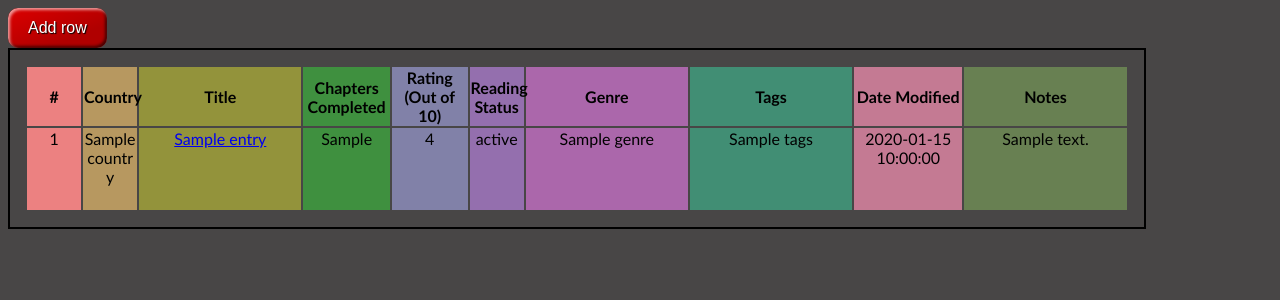
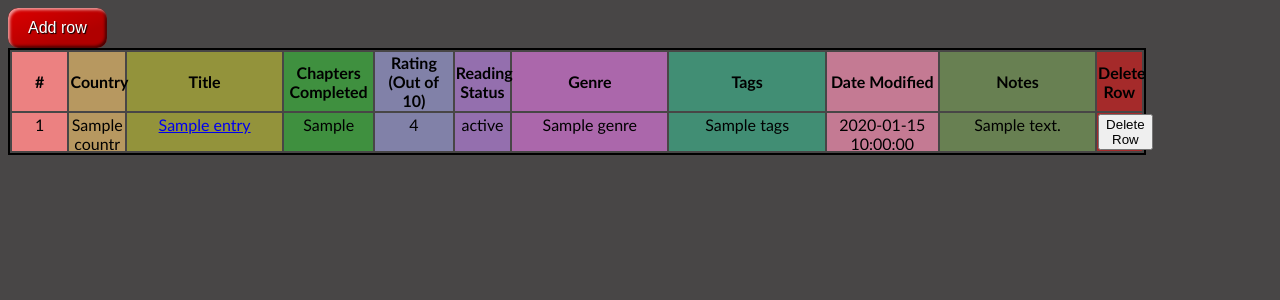
Before and after one commit to doublesmokedbaconandpie/Personal-Webnovel-Ranking-List, a Flask app: template src/templates/index.html in a window 1280 px wide. Shown: the top 300 px of the page. Run offline with Flask 3, Linux system fonts and the light colour scheme; the template is opened without the code that fills it: most values are stand-ins (such as "Sample title", 1, 10 or a date in 2020).

Commit message:
delete row

```diff
--- a/src/App.py
+++ b/src/App.py
@@ -31,7 +31,7 @@ def saveEditCell():
         post_json = request.get_json()
         id, col, val, date_val = int(post_json['id']), post_json['col'], post_json['val'], post_json['date_val']
         col_num = NovelEntry.get_col_num(col)
-        logging.info(f'id:{id}, col:{col}, val:{val}, date_val:{date_val}, col_num:{col_num}')
+        logging.info(f'id: {id}, col: {col}, val: {val}, date_val: {date_val}, col_num: {col_num}')
 
         if id > db.id_tracker.max_ID + 1:
             return {'result': 'false', 'error': 'Invalid ID'}
@@ -82,3 +82,26 @@ def fetchScrapedRow():
                 'tags': data.tags,
                 'date_modified': data.date_modified,
                 'id': data.id}
+
+@app.route('/deleteRow', methods=['POST'])
+def deleteRow():
+    if request.method == 'POST':
+        logging.info('Post request for deleteRow')
+        db = StoreNovelData('App.db', 'NovelCache.db', 'Webnovels')
+        table_name = 'Webnovels'
+        db.select_table(table_name)
+
+        post_json = request.get_json()
+        id = int(post_json['id'])
+        logging.info(f'id: {id}')
+
+        delete_attempt = db.delete_entry('ID', id)
+        logging.info(f'Delete attempt: {delete_attempt}')
+
+        if delete_attempt:
+            return {'result': 'true'}
+        return {'result': 'false', 'error': 'Invalid ID'}
+
+if __name__ == "__main__":
+    app.debug = False
+    app.run()
--- a/src/static/CSS/style.css
+++ b/src/static/CSS/style.css
@@ -7,13 +7,13 @@ body {
 table {
     width: 90%;
     border: solid 2px black;
-    padding: 15px;
+    padding: 0px;
     table-layout: fixed;
     text-align: center;
 }
 
 .scrollable {
-    height: 80px;
+    height: 35px;
     overflow: auto;
 }
 
@@ -78,6 +78,10 @@ table {
     border: 0px;
 }
 
+.col11 {
+    background-color: brown;
+}
+
 /* Dropdown Content (Hidden by Default) */
 .col2dropdown {
     display: none;
@@ -96,10 +100,9 @@ table {
     display: block;
   }
 
-/*
 .col2:hover .col2dropdown {
     box-shadow: inset #54b3d6;
     color: white;
     display: block;
-    translate: 0% -80%;
-} */
+    translate: 0% 50%;
+}
--- a/src/static/JS/addRow.js
+++ b/src/static/JS/addRow.js
@@ -1,10 +1,10 @@
-const table = document.getElementById("NovelTable");
 var Max_ID = getMaxId();
 
 document.getElementById("addRow")
         .addEventListener("click", addRowClick);
 
 function addRowClick() {
+    const table = document.getElementById("NovelTable");
     if (checkLastRowEmpty(table)) {return;}
     row = table.insertRow(table.rows.length);
     for (let i = 0; i < table.rows[0].cells.length; i++) {
@@ -12,7 +12,7 @@ function addRowClick() {
             createCell(row.insertCell(i), `${table.rows.length - 1}.`, 'col0', false);
             continue;}
         if (i == 2) {
-            createCellCol2(row.insertCell(i));
+            createCellTitleUrl(row.insertCell(i));
             continue;}
         if (i == 8) {
             createCell(row.insertCell(i), "", 'col8', false);
@@ -20,8 +20,11 @@ function addRowClick() {
         if (i == 10) {
             createCell(row.insertCell(i), Max_ID + 1, 'col10', false);
             Max_ID += 1;
-            continue;
-        }
+            continue;}
+        if (i == 11) {
+            createCellDelete(row.insertCell(i));
+            Max_ID += 1;
+            continue;}
         createCell(row.insertCell(i), "", `col${i}`, true);
     }
 }
@@ -40,7 +43,7 @@ function createCell(cell, text, class_name, content_editable) {
     return cell;
 }
 
-function createCellCol2(cell) {
+function createCellTitleUrl(cell) {
     var div1 = document.createElement('div');
     var txt1 = document.createElement('a');
     txt1.setAttribute('href', '');
@@ -62,20 +65,30 @@ function createCellCol2(cell) {
     return cell;
 }
 
+function createCellDelete(cell) {
+    var div = document.createElement('div');
+    var button = document.createElement('button');
+    button.setAttribute('class', 'deleteRow');
+    button.innerHTML = 'Delete Row';
+    div.appendChild(button);
+
+    cell.setAttribute("class", "col11");
+    cell.appendChild(div);
+    return cell;
+}
 
 function checkLastRowEmpty(table){
-    // bugged on title and url
     var last_row = table.rows[table.rows.length - 1];
-    for (let i = 1; i < 10; i++) {
-        let inner_div = last_row.cells[i].children[0];
-        if (inner_div.innerHTML != "") {
-            return false;
-        }
+    RowData = getValsFromRow(last_row);
+    for (const [key, value] of Object.entries(RowData)) {
+        if (key == 'id' || key == 'number') {continue;}
+        if (value != '') {return false;}
     }
     return true;
 }
 
 function getMaxId() {
+    const table = document.getElementById("NovelTable");
     let last_row = table.rows[table.rows.length - 1];
     return parseInt(getValsFromRow(last_row)['id']);
 }
--- /dev/null
+++ b/src/static/JS/deleteRow.js
@@ -0,0 +1,27 @@
+document.querySelectorAll('.deleteRow')
+        .forEach(e => e.addEventListener('click', deleteRowbutton));
+
+async function deleteRowbutton(evt) {
+    var row = evt.target.parentElement.parentElement.parentElement;
+    const tablebody = row.parentElement
+    tablebody.removeChild(row);
+    result = await updateServerDeleteRow(row);
+}
+
+async function updateServerDeleteRow(row) {
+    var id = getValsFromRow(row)['id'];
+    const send_post = await fetch(`/deleteRow`, {
+        method: "POST",
+        headers: {
+            "Content-Type": "application/json",
+        },
+        body: JSON.stringify({
+            id: id
+            })
+        })
+        .then(response => response.json());
+
+    console.log("%c updateServerDeleteRow", "color:red;")
+    console.log({id, send_post});
+    return send_post;
+}
--- a/src/static/JS/editCell.js
+++ b/src/static/JS/editCell.js
@@ -52,7 +52,7 @@ async function exitLinkEditor(evt) {
     setRowValue(row, 'url', linkText);
     cell.removeChild(evt.target);
 
-    const send_get = await retrieveDataFromServer(id, linkText);
+    const send_get = await retrieveScrapedRow(id, linkText);
     if (send_get['result'] == 'true') {
         console.log("%c editing after scraping", "color:brown;");
         setRowValue(row, 'country', send_get['country']);
@@ -66,13 +66,13 @@ async function exitLinkEditor(evt) {
 
     console.log('doing the other one!');
     console.log(send_get['result'])
-    const server_success = await sendDataToServer(id, "Url", linkText, new_date_val);
+    const server_success = await sendUrlToServer(id, "Url", linkText, new_date_val);
     if (server_success['result'] == 'true') {
         setRowValue(row, 'date_modified', getCurrDate());
     }
 }
 
-async function retrieveDataFromServer(id, url) {
+async function retrieveScrapedRow(id, url) {
     console.log(`Sending id ${id} and url ${url}`);
     const send_get = await fetch(`/fetchScrapedRow`, {
         method: "POST",
@@ -85,7 +85,7 @@ async function retrieveDataFromServer(id, url) {
     })
         .then(response => response.json());
 
-    console.log("%c Get Data", "color:yellow;")
+    console.log("%c retrieveScrapedRowFromServer", "color:yellow;")
     console.log({send_get});
     return send_get;
 }
@@ -106,13 +106,13 @@ async function saveEditCell(evt){
         }
     }
 
-    const send_post = await sendDataToServer(id, col, val, new_date_val);
+    const send_post = await updateServerUrl(id, col, val, new_date_val);
     if (send_post['result'] == 'true') {
         setRowValue(row, 'date_modified', getCurrDate())
     }
 }
 
-async function sendDataToServer(id, col, val, date_val) {
+async function updateServerUrl(id, col, val, date_val) {
     const send_post = await fetch(`/editCell`, {
         method: "POST",
         headers: {
@@ -126,18 +126,9 @@ async function sendDataToServer(id, col, val, date_val) {
         })
         .then(response => response.json());
 
-    console.log("%c Post Data", "color:purple;")
+    console.log("%c updateServerUrl", "color:purple;")
     console.log({id, col, val, date_val, send_post});
     return send_post;
-}
-
-function getDivCurrDate() {
-    let currentDate = getCurrDate();
-
-    var div = document.createElement('div');
-    div.setAttribute('class', "scrollable");
-    div.innerHTML = currentDate;
-    return div;
 }
 
 function getCurrDate() {
@@ -154,11 +145,11 @@ function getCurrDate() {
     return `${year}-${month}-${day}`;
 }
 
-
 // delete rows
-// url dropdown
+// edit history
 // sort
 // find
 // UI touches
 // On focus extend row
+// URL dropdown
 // drag rows?
--- a/src/templates/index.html
+++ b/src/templates/index.html
@@ -4,7 +4,6 @@
         <meta charset="UTF-8">
         <meta name="viewport" content="width=device-width, initial-scale=1">
         <title>{{title_name}} - List</title>
-        <script src="https://code.jquery.com/jquery-3.6.3.min.js" integrity="sha256-pvPw+upLPUjgMXY0G+8O0xUf+/Im1MZjXxxgOcBQBXU=" crossorigin="anonymous"></script>
         <link rel="stylesheet" href="static/CSS/style.css">
     </head>
     <body>
@@ -13,14 +12,15 @@
             <colgroup>
                 <col style = "width:5%">
                 <col style = "width:5%">
-                <col style = "width:15%">
+                <col style = "width:14%">
                 <col style = "width:8%">
                 <col style = "width:7%">
                 <col style = "width:5%">
-                <col style = "width:15%">
-                <col style = "width:15%">
+                <col style = "width:14%">
+                <col style = "width:14%">
                 <col style = "width:10%">
-                <col style = "width:15%">
+                <col style = "width:14%">
+                <col>
             </colgroup>
             <thead>
                 <tr class="HeaderRow">
@@ -35,6 +35,7 @@
                     <th class= "col8">Date Modified</th>
                     <th class= "col9">Notes</th>
                     <th class = "col10">ID</th>
+                    <th class = "col11">Delete Row</th>
                 </tr>
             </thead>
             <tbody>
@@ -56,10 +57,13 @@
                     <td class = "col8"><div class = "scrollable">{{entry.date_modified}}</div></td>
                     <td contenteditable="true" class = "col9"><div class = "scrollable">{{entry.notes}}</div></td>
                     <td class = "col10"><div class = "scrollable">{{entry.id}}</div></td>
+                    <td class = "col11"><div><button type="button" class='deleteRow'>Delete Row</button></div></td>
                 </tr>
                 {% endfor %}
             </tbody>
     </body>
+    <script src="static/JS/helperFuncs.js"></script>
     <script src="static/JS/editCell.js"></script>
-    <script src="static/JS/editRows.js"></script>
+    <script src="static/JS/addRow.js"></script>
+    <script src="static/JS/deleteRow.js"></script>
 </html>
```
